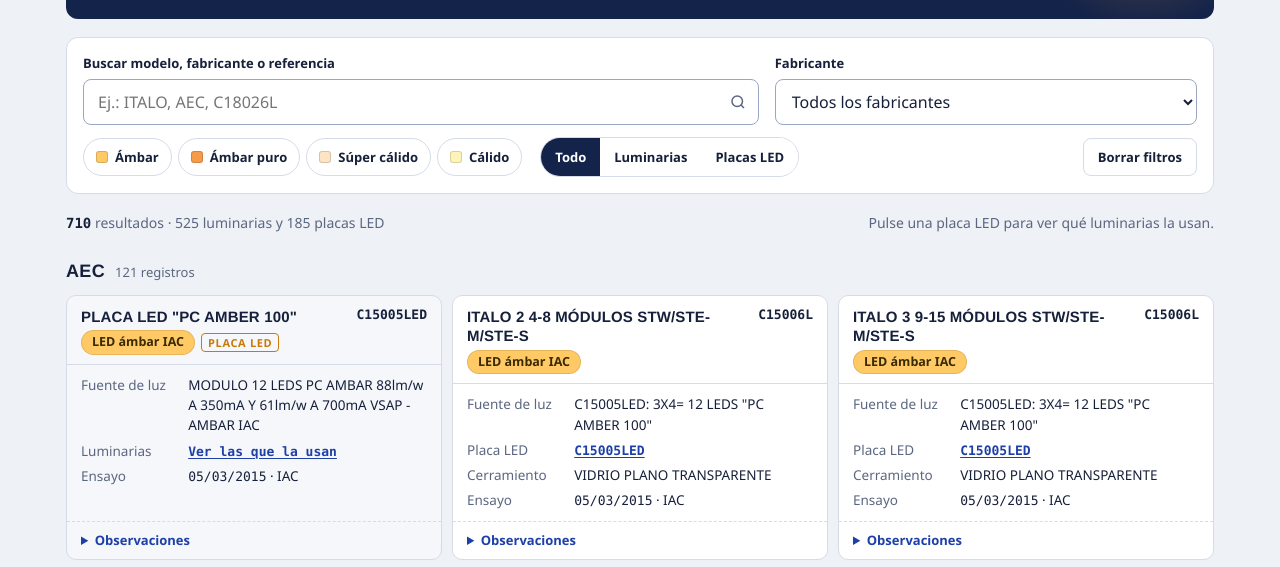
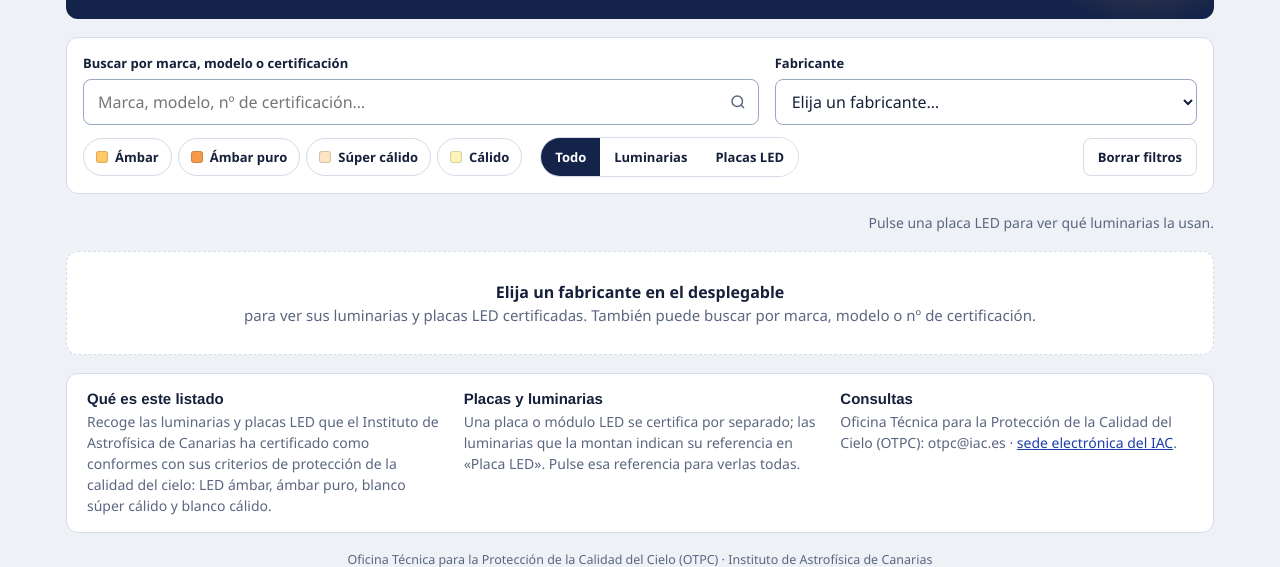
Before and after one commit to OTPC-IAC/LUMINARIAS, a plain HTML site: page index.html in a window 1280 px wide. Shown: the part 185-752 px from the top of the page. Drawn offline with Linux system fonts and the light colour scheme.

Commit message:
Add files via upload

```diff
--- a/index.html
+++ b/index.html
@@ -85,9 +85,9 @@ footer{text-align:center;font-size:12.5px;color:var(--muted)}
 </header>
 
 <section class="panel" aria-label="Buscar en el listado">
- <div><label class="l" for="q">Buscar modelo, fabricante o referencia</label>
-  <div class="search"><input id="q" type="search" autocomplete="off" placeholder="Ej.: ITALO, AEC, C18026L"><svg viewBox="0 0 24 24" aria-hidden="true"><circle cx="11" cy="11" r="7"/><path d="m20 20-4-4"/></svg></div></div>
- <div><label class="l" for="fab">Fabricante</label><select id="fab"><option value="">Todos los fabricantes</option></select></div>
+ <div><label class="l" for="q">Buscar por marca, modelo o certificación</label>
+  <div class="search"><input id="q" type="search" autocomplete="off" placeholder="Marca, modelo, nº de certificación…"><svg viewBox="0 0 24 24" aria-hidden="true"><circle cx="11" cy="11" r="7"/><path d="m20 20-4-4"/></svg></div></div>
+ <div><label class="l" for="fab">Fabricante</label><select id="fab"><option value="">Elija un fabricante…</option></select></div>
  <div class="row2">
   <div class="chips" id="tipos" role="group" aria-label="Tipo de luz"></div>
   <div class="seg" id="clase" role="group" aria-label="Clase"><button type="button" data-v="" aria-pressed="true">Todo</button><button type="button" data-v="0" aria-pressed="false">Luminarias</button><button type="button" data-v="1" aria-pressed="false">Placas LED</button></div>
@@ -95,7 +95,7 @@ footer{text-align:center;font-size:12.5px;color:var(--muted)}
  </div>
 </section>
 
-<div class="status" aria-live="polite"><span id="count"></span><span>Pulse una placa LED para ver qué luminarias la usan.</span></div>
+<div class="status" aria-live="polite"><span id="count"></span><span id="hint">Pulse una placa LED para ver qué luminarias la usan.</span></div>
 <main id="res"></main>
 <button type="button" class="more" id="more" hidden>Mostrar más resultados</button>
 
@@ -126,6 +126,8 @@ ${r[6]?`<dt>Cerramiento</dt><dd>${esc(r[6])}</dd>`:""}
 <dt>Ensayo</dt><dd><span class="mono">${esc(r[7])}</span> · ${esc(r[8])}</dd></dl>
 ${r[10]?`<details><summary>Observaciones</summary><p>${esc(r[10])}</p></details>`:""}</article>`;
 function render(){
+ if(!st.fab&&!st.q.trim()){$("count").innerHTML="";$("more").hidden=true;
+  $("res").innerHTML=`<div class="empty"><b style="color:var(--fg);font-size:16px">Elija un fabricante en el desplegable</b><br>para ver sus luminarias y placas LED certificadas. También puede buscar por marca, modelo o nº de certificación.</div>`;return}
  const q=norm(st.q.trim()).split(/\s+/).filter(Boolean);
  const hit=[];
  D.forEach((r,i)=>{
```
